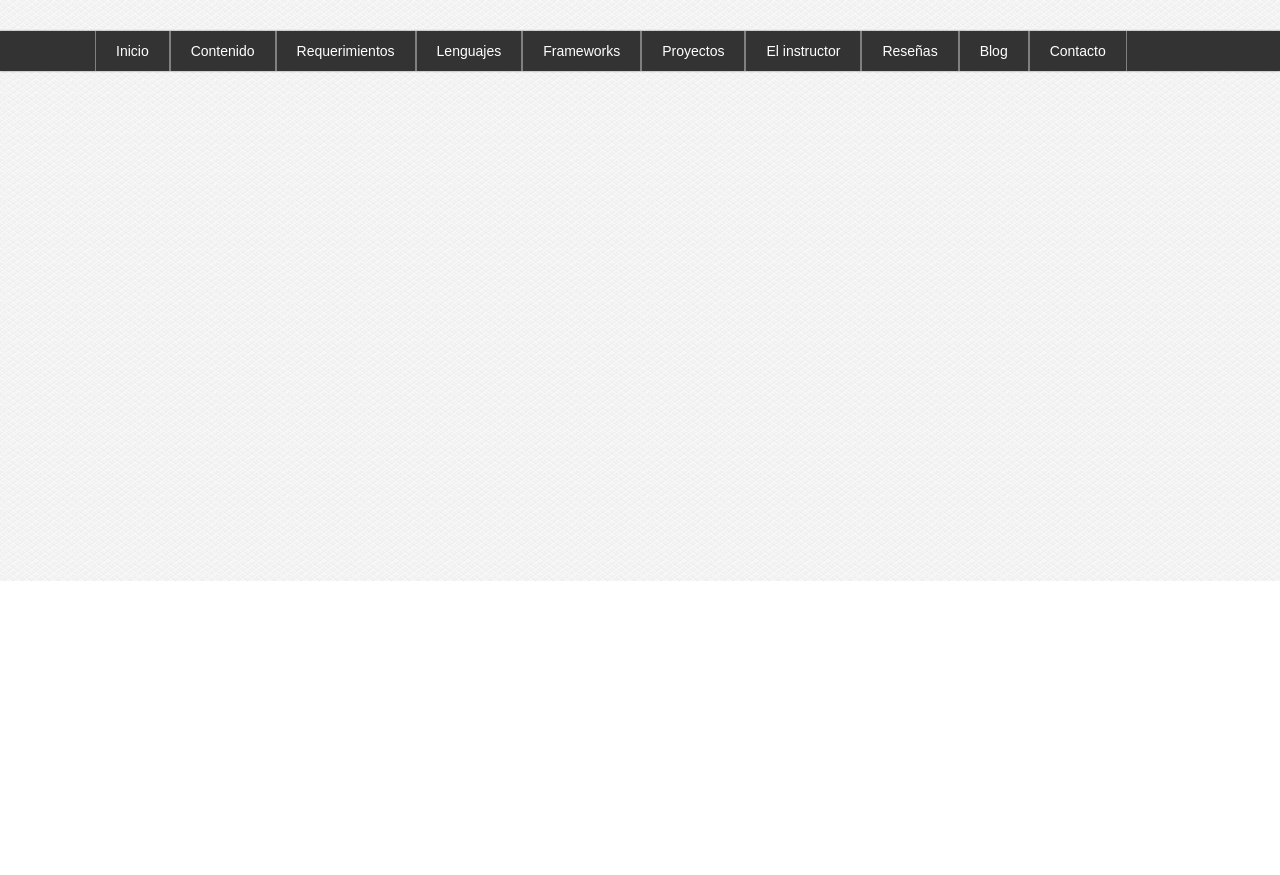
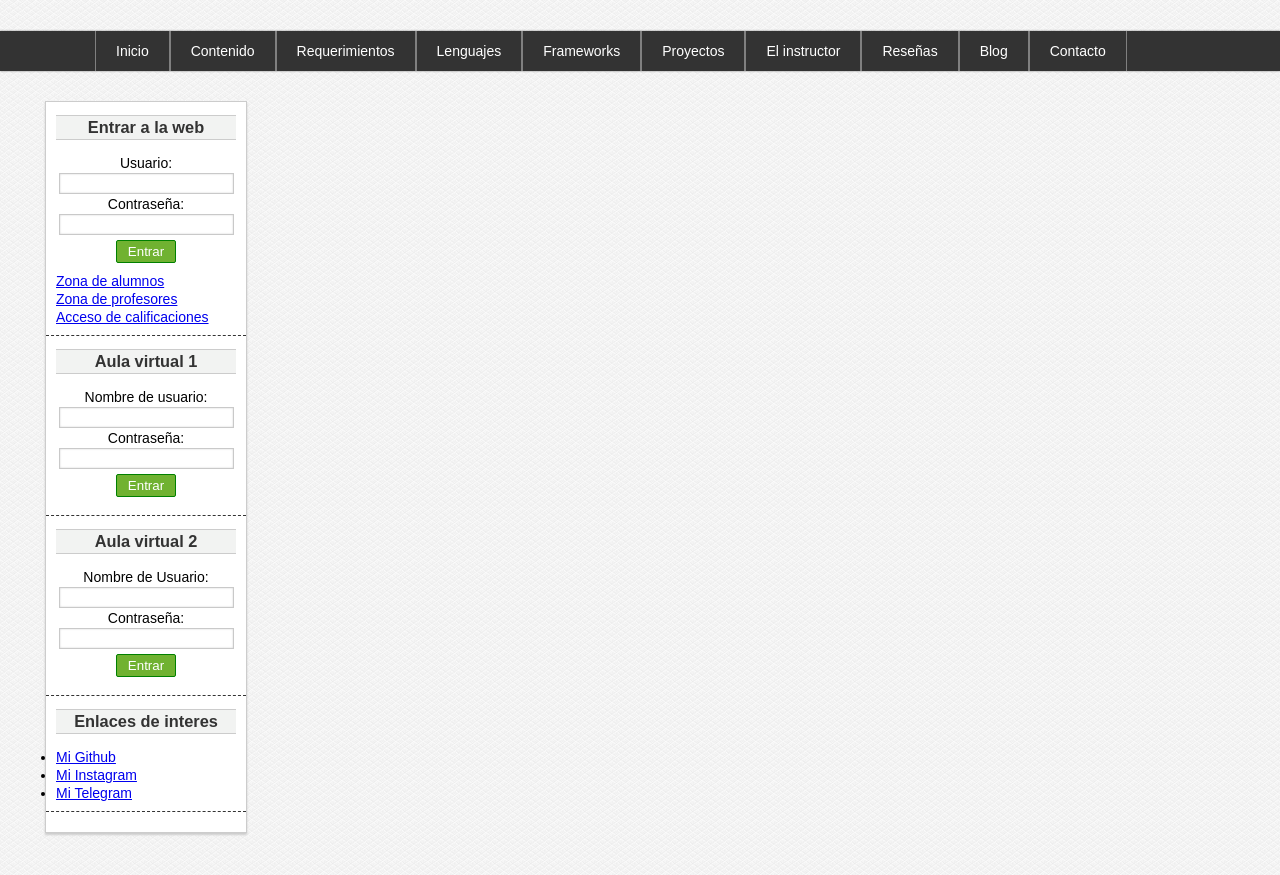
Before and after one commit to hdes26/Myfirstweb, a plain HTML site: page maquetacion-1/index.html in a window 1280 px wide. Shown: the part 219-1094 px from the top of the page. Before the commit the page ends 800 px from the top, so only its background shows below. Drawn offline with Linux system fonts and the light colour scheme.

Commit message:
Barra lateral

```diff
--- a/maquetacion-1/css/style.css
+++ b/maquetacion-1/css/style.css
@@ -15,6 +15,59 @@
 }
 body{
     background-image: url(../img/paven.png);
+}
+
+/*FORMULARIOS*/
+input[type="text"],
+input[type="email"],
+input[type="password"],
+select{
+    border: 1px solid #C9C9C9;
+    box-shadow: 0px 0px 2px #ccc inset;
+    background: white;
+    padding: 1px;
+    padding-top: 2px;
+    padding-bottom: 2px;
+    color: gray;
+    transition: all 300ms;
+}
+
+input[type="text"]:focus,
+input[type="email"]:focus,
+input[type="password"]:focus,
+select:focus{
+    border: 1px solid #70b231;
+    color: black;
+}
+
+input[type="button"],
+input[type="submit"],
+input[type="reset"],
+button{
+display: block;
+border-radius: 2px;
+border:1px solid green;
+width: 60px;
+padding: 3px;
+background-color: #70b231;
+cursor: pointer;
+color: white;
+
+}
+
+input[type="button"]:hover,
+input[type="submit"]:hover,
+input[type="reset"]:hover,
+button{
+box-shadow: 0px 0px 2px gray;
+}
+
+input[type="button"]:active,
+input[type="submit"]:active,
+input[type="reset"]:active,
+button{
+box-shadow: 0px 0px 3px gray inset;
+text-shadow: 0px 0px 1px #ccc;
 }
 
 /*CABEZERA*/
@@ -137,3 +190,77 @@ body{
     box-shadow: 0px 0px 2px #ccc inset;
     background: rgb(238, 237, 237);
 }
+
+
+/*CONTENIDO*/
+#content{
+    width: 1250px;
+    min-height: 1100px;
+    margin: 0px auto;
+}
+
+/*BARRA LATERAL*/
+#aside{
+    width: 200px;
+    float: left;
+    margin: 30px;
+    background-color: white;
+    border: 1px solid #ccc;
+    box-shadow: 0px 2px 2px #ccc;
+    font-family: sans-serif, arial, Helvetica;
+}
+
+#aside .widget{
+    display: block;
+    width: 180px;
+    margin: 5px auto;
+    padding: 8px;
+    padding-left: 10px;
+    padding-right: 10px;
+    font-size: 14px;
+    border-bottom: 1px dashed #333333;
+}
+
+#aside .widget:last-child{
+    margin-bottom: 20px;
+}
+
+#aside h3 {
+    display: block;
+    color: #333333;
+    width: 100%;
+    text-align: center;
+    padding-top: 2px;
+    padding-bottom: 2px;
+    margin-bottom: 15px;
+    background: #f2f3f2;
+    border: 1px solid #ccc;
+    border-left: none;
+    border-right: none;
+}
+
+/*FORMULARIOS BARRA LATERAL*/
+#aside div label,
+#aside div input[type="text"],
+#aside div input[type="text"],
+#aside div input[type="password"],
+#aside div a{
+    display: block;
+    width: 95%;
+    margin-top: 2px;
+    margin-bottom: 2px;
+
+}
+
+#aside div input[type="button"],
+#aside div input[type="submit"],
+#aside div button{
+    margin-top: 5px;
+    margin-bottom: 10px;
+}
+
+#aside input,
+#aside label{
+    margin: 0px auto;
+    text-align: center;
+}
--- a/maquetacion-1/index.html
+++ b/maquetacion-1/index.html
@@ -1,13 +1,15 @@
 <!DOCTYPE html>
 <html lang="es">
+
 <head>
     <meta charset="UTF-8">
     <meta http-equiv="X-UA-Compatible" content="IE=edge">
     <meta name="viewport" content="width=device-width, initial-scale=1.0">
     <title>Mi primera pagina web</title>
-    <link rel="icon" type="image/x-icon" href="img/logo.png" >
+    <link rel="icon" type="image/x-icon" href="img/logo.png">
     <link rel="stylesheet" href="css/style.css">
 </head>
+
 <body>
 
     <!--Inicio de la cabezera-->
@@ -82,6 +84,82 @@
     </nav>
     <!--Fin del Menu-->
 
+    <!--Inicio del contenido central-->
+    <div id="content">
+
+        <!--Inicio de la barra lateral-->
+        <aside id="aside">
+            <div class="widget" id="login">
+                <h3>Entrar a la web</h3>
+                <form>
+
+                    <label>Usuario:</label>
+                    <input type="text">
+
+                    <label for="">Contraseña:</label>
+                    <input type="password">
+
+                    <input type="submit" value="Entrar">
+
+                    <a href="#">Zona de alumnos</a>
+                    <a href="#">Zona de profesores</a>
+                    <a href="#">Acceso de calificaciones</a>
+
+                </form>
+            </div>
+
+            <div class="widget" id="login">
+                <h3>Aula virtual 1</h3>
+                <form>
+
+                    <label>Nombre de usuario:</label>
+                    <input type="text">
+
+                    <label for="">Contraseña:</label>
+                    <input type="password">
+
+                    <input type="submit" value="Entrar">
+
+
+                </form>
+            </div>
+
+            <div class="widget" id="login">
+                <h3>Aula virtual 2</h3>
+                <form>
+
+                    <label>Nombre de Usuario:</label>
+                    <input type="text">
+
+                    <label for="">Contraseña:</label>
+                    <input type="password">
+
+                    <input type="submit" value="Entrar">
+
+                </form>
+            </div>
+
+            <div class="widget" id="login">
+                <h3>Enlaces de interes</h3>
+                <ul>
+                    <li>
+                        <a href="https:github.com/lobbito">Mi Github</a>
+                    </li>
+                    <li>
+                        <a href="https://www.instagram.com/_achedes/">Mi Instagram</a>
+                    </li>
+                    <li>
+                        <a href="https://t.me/lobbitot">Mi Telegram</a>
+                    </li>
+                </ul>
+            </div>
+
+        </aside>
+        <!--Fin de la barra lateral-->
+
+    </div>
+    <!--Fin del contenido central-->
 
 </body>
+
 </html>
```
Lines whose indentation alone changed are shown as unchanged.
